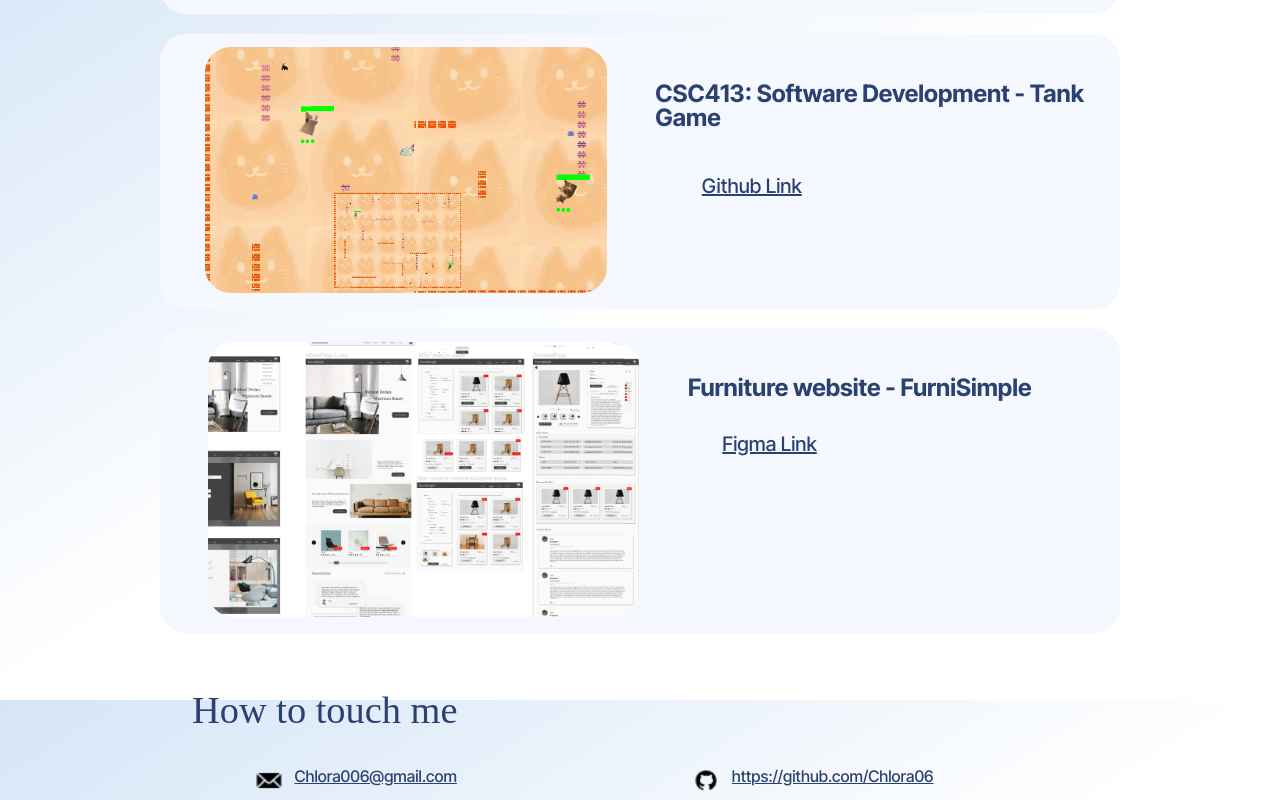
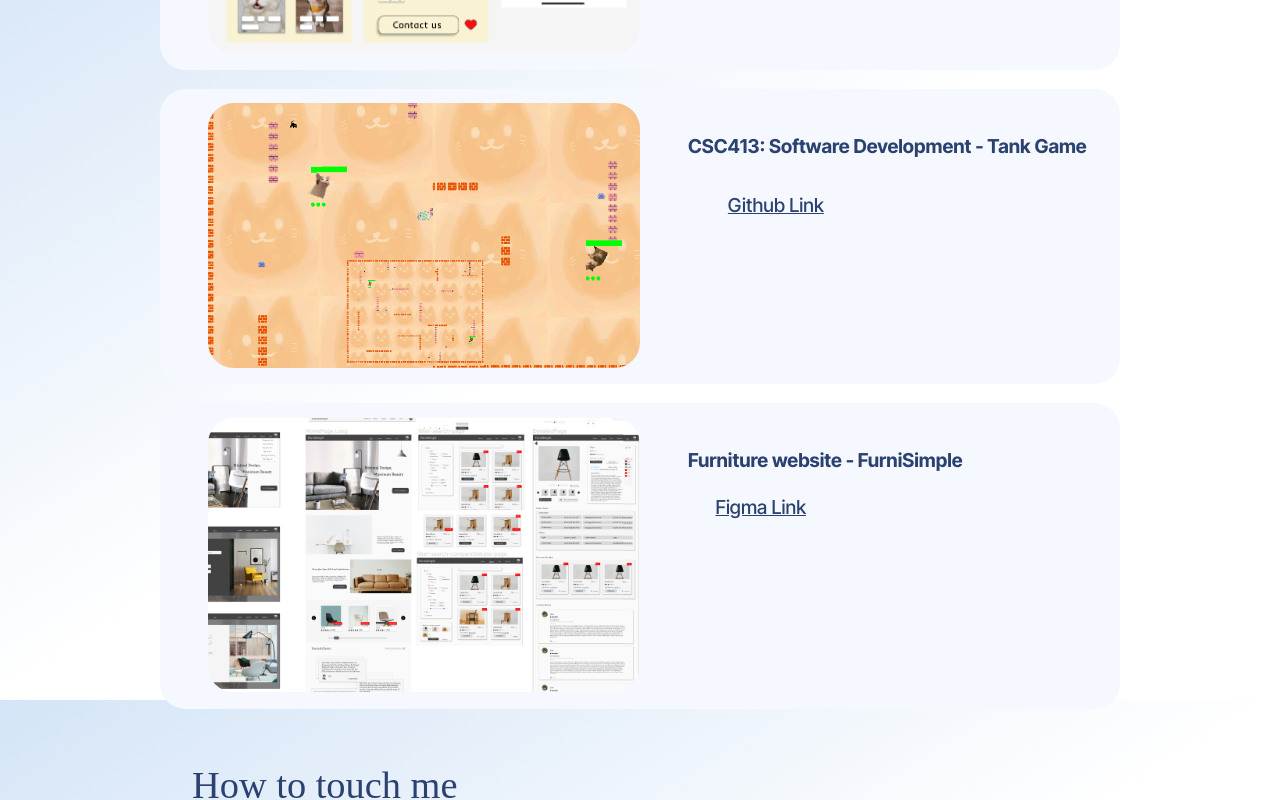
Before and after one commit to Chlora06/Portfolio, a React (Vite) app: page / in a window 1280 px wide. Shown: the part 2500-3300 px from the top of the page. Built offline with nearby package versions, Linux system fonts and the light colour scheme; a web font is replaced by a local one.

Commit message:
modify font size

```diff
--- a/src/sass/_Contact.scss
+++ b/src/sass/_Contact.scss
@@ -24,6 +24,7 @@
           margin-right: 1vw;
         }
         & a {
+          font-size: 1.5vw;
           margin-bottom: 10%;
           font-weight: 500;
           color: $dark-color;
--- a/src/sass/_Projects.scss
+++ b/src/sass/_Projects.scss
@@ -31,13 +31,13 @@
         margin-left: 5%;
         margin-top: 5%;
         & p.title{
-          font-size: 24px;
+          font-size: 1.5vw;
           font-weight: 700;
           margin-bottom: 3%;
         }
         &-link {
           margin-top: 10%;
-          font-size: 20px;
+          font-size: 1.5vw;
           margin-left: 10%;
           & a{
             display: block;
@@ -61,7 +61,7 @@
   width: 90%;
   height: 100%;
   border-radius: 2vw;
-  line-height: 25px;
+  line-height: 2vw;
   background-color: rgba(255, 255, 255, 0.8);
   position: absolute;
   padding-top: 3%;
```
